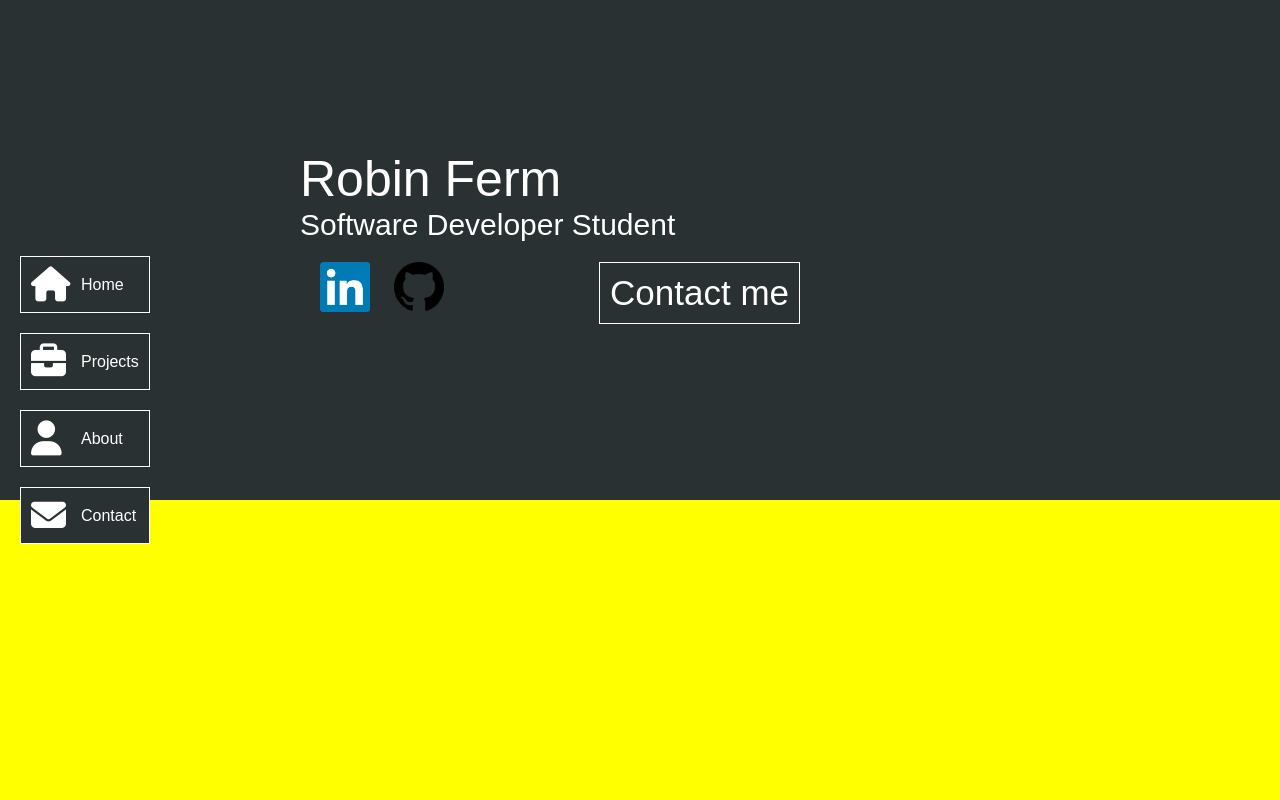
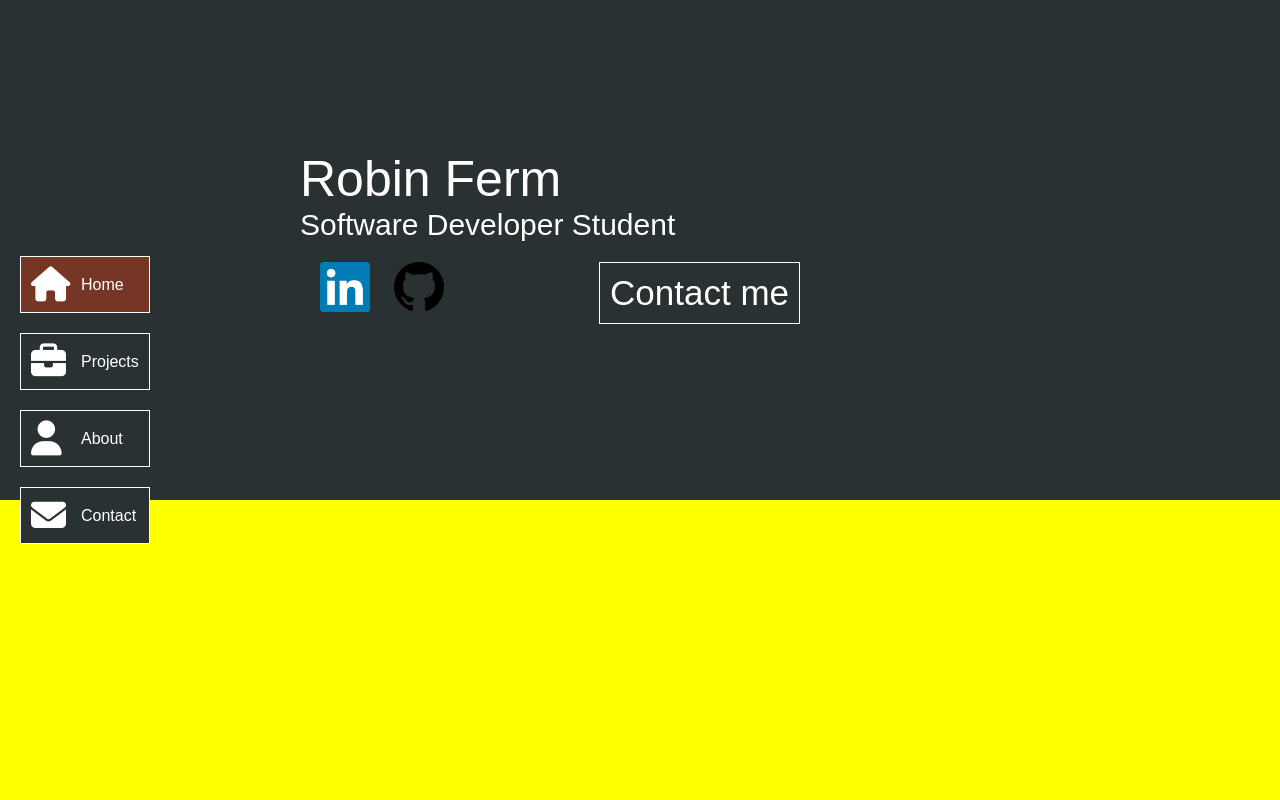
Before and after one commit to robinferm/robinferm.github.io, a plain HTML site: page index.html in a window 1280 px wide. Shown: the top 800 px of the page. Drawn offline with Linux system fonts and the light colour scheme.

Commit message:
side bar buttons change colors when scrolling

```diff
--- a/index.html
+++ b/index.html
@@ -10,25 +10,25 @@
             <nav class="nav-menu">
                 <ul>
                     <li>
-                        <a href="#home-section" >
+                        <a href="#home-section" class="header-button button-colored">
                             <i class="fas fa-home"></i>
                             <span>Home</span>
                         </a>
                     </li>
                     <li>
-                        <a href="#projects-section">
+                        <a href="#projects-section" class="header-button">
                             <i class="fas fa-briefcase"></i>
                             <span>Projects</span>
                         </a>
                     </li>
                     <li>
-                        <a href="#about-section">
+                        <a href="#about-section" class="header-button">
                             <i class="fas fa-user"></i>
                             <span>About</span>
                         </a>
                     </li>
                     <li>
-                        <a href="#contact-section">
+                        <a href="#contact-section" class="header-button">
                             <i class="fas fa-envelope"></i>
                             <span>Contact</span>
                         </a>
@@ -64,5 +64,6 @@
         <section class="contact-section" id="contact-section">
 
         </section>
+        <script src="script.js"></script>
     </body>
 </html>
--- /dev/null
+++ b/script.js
@@ -0,0 +1,16 @@
+var headerButtons = document.getElementsByClassName('header-button');
+var sections = document.getElementsByTagName('section');
+
+console.log(sections[3].getBoundingClientRect().top)
+// Change background-color on side bar buttons when scrolling
+window.onscroll = function () {
+    for (i = 0; i < headerButtons.length; i++) {
+        var sectionPosition = sections[i].getBoundingClientRect().top
+        if (sectionPosition > -300 && sectionPosition < 300) {
+            headerButtons[i].classList.add("button-colored");
+        }
+        else {
+            headerButtons[i].classList.remove("button-colored");
+        }
+    }
+};
--- a/style.css
+++ b/style.css
@@ -35,7 +35,6 @@ section {
 .nav-menu a {
     color: white;
     display: flex;
-    /* justify-content: space-between; */
     padding: 10px;
     text-decoration: none;
     margin: auto;
@@ -54,6 +53,8 @@ section {
     margin-top: auto;
     margin-bottom: auto;
 }
+
+.button-colored { background-color:#763626; }
 
 .fas {
     font-size: 35px;
```
